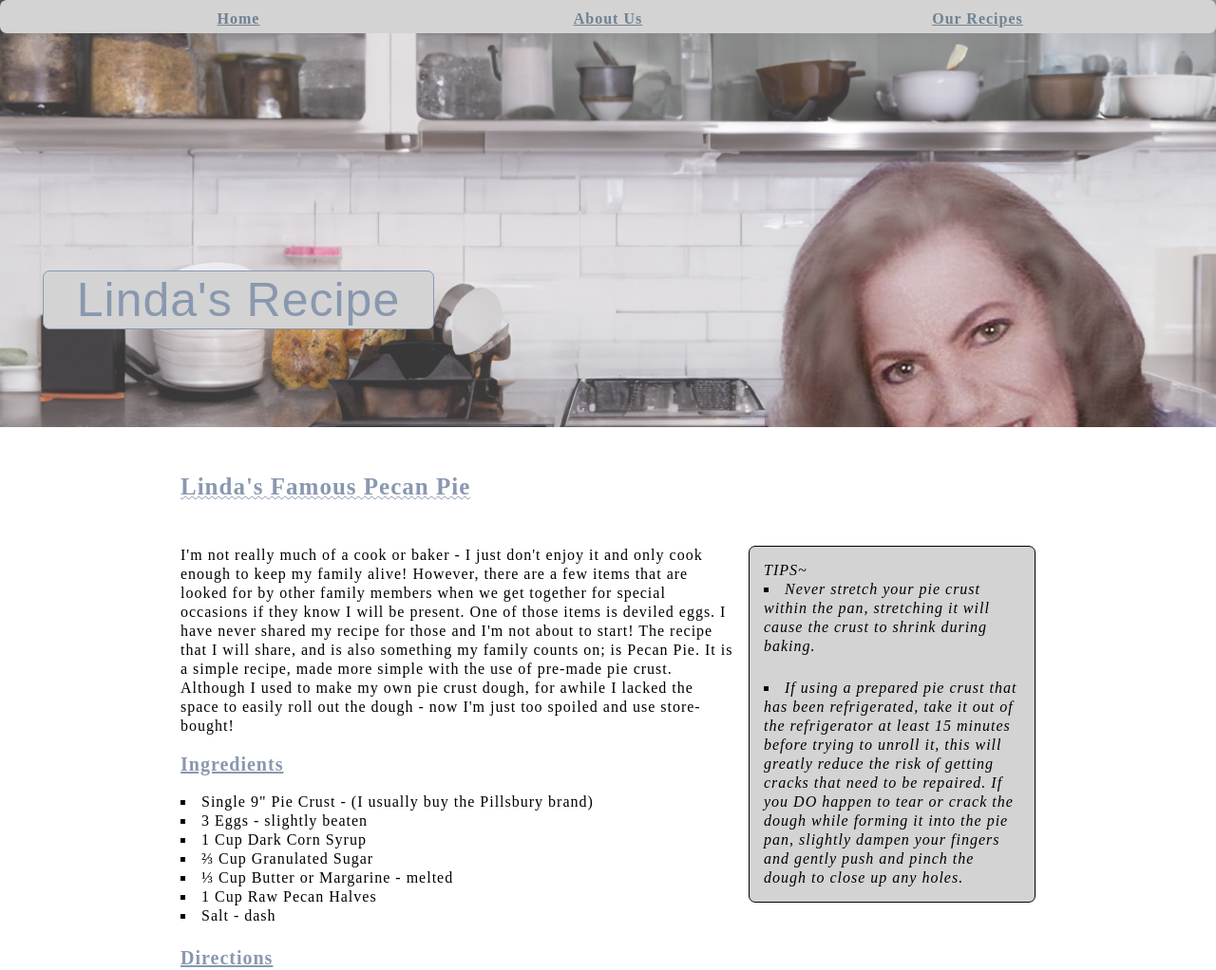
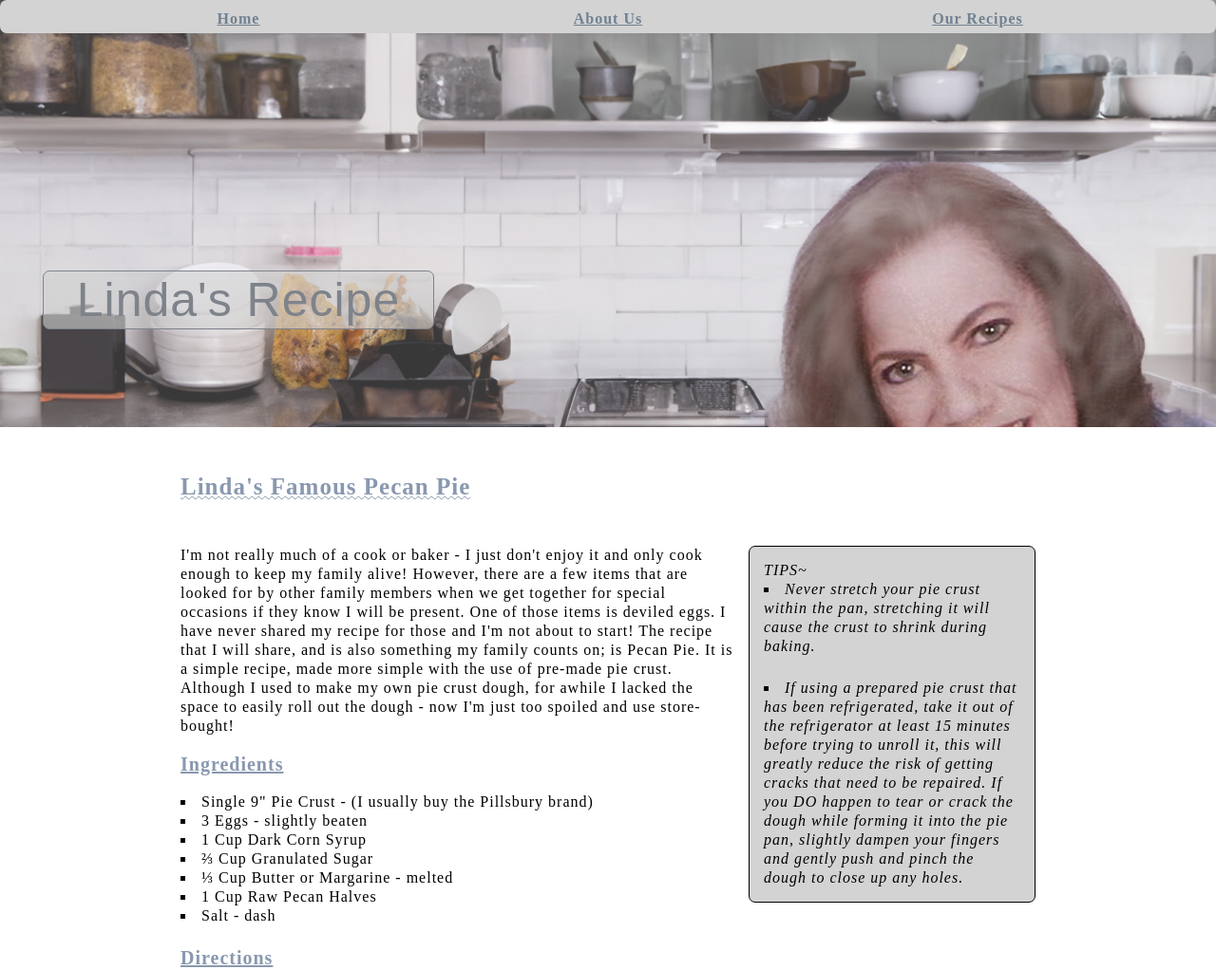
Before and after one commit to mesuabebe19/HTML_CSS-Recipe-Lab, a plain HTML site: page linda_recipe.html in a window 1280 px wide. Shown: the top 1022 px of the page at 95% size. Drawn offline with Linux system fonts and the light colour scheme.

Commit message:
messing with transparency on h1

```diff
--- a/styles/style.css
+++ b/styles/style.css
@@ -161,9 +161,9 @@ footer {
 }
 
 .lindas-recipe header h1 {
-	color: rgb(137, 152, 175);
+	color: rgb(126, 131, 139);
 	margin-top: 250px;
-	background: lightgray;
+	background: rgba(211, 211, 211, .6);
 	width: 400px;
 	border-radius: 7px;
 	padding: 5px;
```
